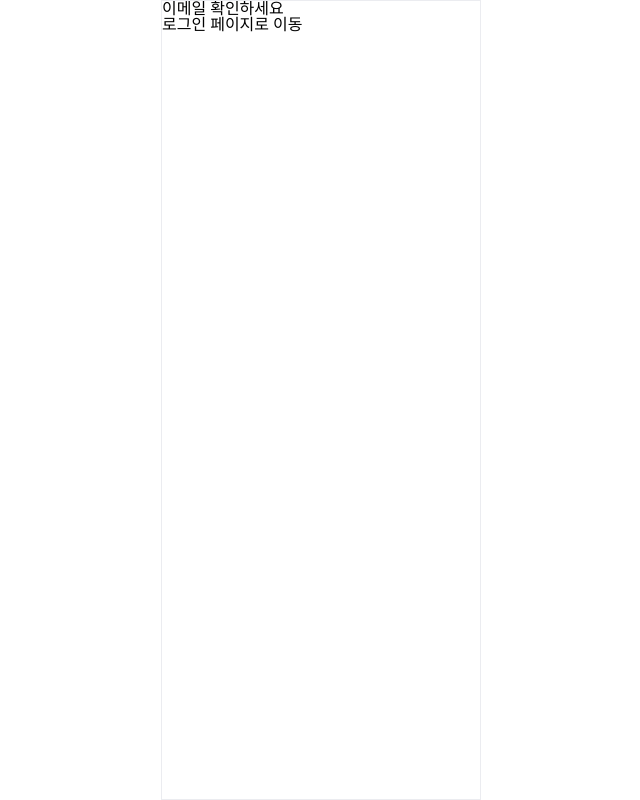
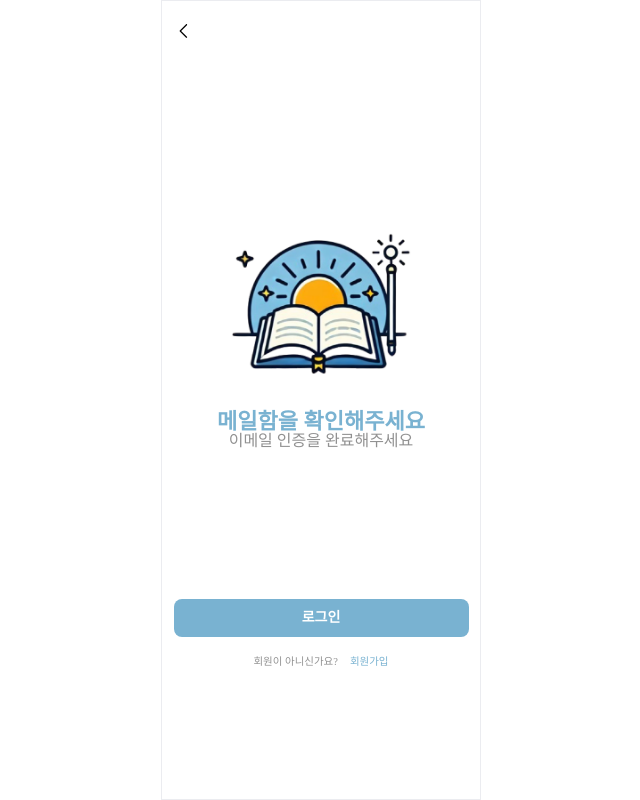
Before and after one commit to FRONTENDSCHOOL10/seven-11, a React (Vite) app: page /check-email in a window 1280 px wide. Shown: the whole page, without its empty margins (319-959 px from the left). Built offline with nearby package versions, Linux system fonts and the light colour scheme; a web font is replaced by a local one.

Commit message:
[Design] 컴포넌트, 페이지 스타일 조정

```diff
--- a/src/components/CategoryButton.jsx
+++ b/src/components/CategoryButton.jsx
@@ -15,7 +15,7 @@ function CategoryButton({ smallText, largeText }) {
 
   return (
     <button
-      className={`flex items-center justify-between w-[143px] h-[61px] rounded-lg p-2 flex-wrap my-1.5
+      className={`flex items-center justify-between w-[143px] h-[61px] rounded-lg p-2 flex-wrap my-2
         ${isSelected ? 'bg-primary' : 'bg-gray-300'}`}
       type="button"
       onClick={handleIconClick}
--- a/src/components/SmallText.jsx
+++ b/src/components/SmallText.jsx
@@ -7,8 +7,8 @@ SmallText.propTypes = {
   font: string,
 };
 
-function SmallText({ title, color, href, font }) {
-  const textStyle = `text-sm ${color} ${font}`;
+function SmallText({ title, color, href, font = 'text-sm' }) {
+  const textStyle = ` ${color} ${font}`;
 
   if (href) {
     return (
--- a/src/components/SubTitle.jsx
+++ b/src/components/SubTitle.jsx
@@ -10,21 +10,13 @@ SubTitle.propTypes = {
 
 function SubTitle({
   title,
-  font = '20px',
-  color = 'black',
+  font = 'text-[20px]',
+  color = 'text-black',
   fontFamily,
   fontWeight,
 }) {
   return (
-    <div
-      className=" font-bold  "
-      style={{
-        fontSize: font,
-        color: color,
-        fontFamily: fontFamily,
-        fontWeight: fontWeight,
-      }}
-    >
+    <div className={`font-bold ${font} ${color} ${fontFamily} ${fontWeight}`}>
       {title}
     </div>
   );
--- a/src/pages/CheckEmail.jsx
+++ b/src/pages/CheckEmail.jsx
@@ -1,10 +1,56 @@
+import { CheckButton } from '@/components';
+import LeftIcon from '@/components/LeftIcon';
+import SmallText from '@/components/SmallText';
+import SubTitle from '@/components/SubTitle';
 import { Link } from 'react-router-dom';
 
 export default function CheckEmail() {
   return (
     <>
-      <h1>이메일 확인하세요</h1>
-      <Link to={'/login'}>로그인 페이지로 이동</Link>
+      <div className="ml-3 my-5">
+        <LeftIcon />
+      </div>
+      <div className="flex flex-col items-center justify-center">
+        <svg
+          role="img"
+          aria-label="현재 위치"
+          className="svg-icon  w-[230px] h-[180px] mt-[150px] mb-[20px] "
+        >
+          <use href="/logo2.svg#image0_3724_1535" />
+        </svg>
+
+        <div className=" flex flex-col items-center justify-center mb-[20px]">
+          <SubTitle
+            title="메일함을 확인해주세요"
+            font="text-[22px]"
+            color="text-primary"
+          />
+
+          <SmallText
+            title="이메일 인증을 완료해주세요"
+            font="text-[16px]"
+            color="text-gray-300"
+          />
+        </div>
+        <div className="mt-[130px] mb-[20px]">
+          <Link className="text-primary" to={'/login'}>
+            <CheckButton
+              label="로그인"
+              textColor="text-white"
+              bgColor="bg-primary"
+              border="border-none"
+              rounded="rounded-[8px]"
+            />
+          </Link>
+        </div>
+
+        <div className="text-sm flex justify-center items-center gap-3 mb-[20px]">
+          <span className="text-gray-300">회원이 아니신가요?</span>
+          <Link className="text-primary" to={'/signup'}>
+            회원가입
+          </Link>
+        </div>
+      </div>
     </>
   );
 }
--- a/src/pages/LandingPage.jsx
+++ b/src/pages/LandingPage.jsx
@@ -17,19 +17,23 @@ export default function LandingPage() {
         <div className="mb-[30px]">
           <SubTitle
             title="작심하루"
-            font="40px"
-            color="#79B2D1"
-            fontFamily="UhBeeSe_hyun"
-            fontWeight="normal"
+            font="text-[40px]"
+            color="text-primary"
+            fontFamily="font-uhbee"
+            fontWeight="font-normal"
           />
         </div>
-        <SubTitle title="당신 곁에 작심하루" font="20px" color="#79B2D1" />
+        <SubTitle
+          title="당신 곁에 작심하루"
+          font="text-[20px]"
+          color="text-primary"
+        />
         <SmallText
           title="하루라도, 작심하루와 공부하기!"
-          font="text-[15px]"
+          font="text-[16px]"
           color="text-gray-300"
         />
-        <div className="mt-[180px]">
+        <div className="mt-[160px]">
           <Link to={'/categories'}>
             <CheckButton
               label="시작하기"
@@ -41,7 +45,7 @@ export default function LandingPage() {
           </Link>
         </div>
 
-        <div className="text-sm flex justify-center h-[45px] items-center gap-3">
+        <div className="text-sm flex justify-center h-[70px] items-center gap-3">
           <span className="text-gray-300">이미 계정이 있나요?</span>
           <Link className="text-primary" to={'/login'}>
             로그인
--- a/src/pages/SelectCategory.jsx
+++ b/src/pages/SelectCategory.jsx
@@ -7,9 +7,6 @@ import LeftIcon from '@/components/LeftIcon';
 export default function SelectCategory() {
   return (
     <>
-      <h1>카테고리 선택</h1>
-      <Link to={'/signup'}>회원가입으로 이동</Link>
-
       <div className="my-2 flex items-center px-2.5 py-1 gap-2 ">
         <LeftIcon />
         <SearchBar location="분야 (이름)로 검색" />
@@ -27,7 +24,7 @@ export default function SelectCategory() {
             }
             bgColor="bg-[#F0FBFF]"
             border="border-none"
-            font="text-xs"
+            font="text-[11px]"
             rounded="rounded-[10px]"
             height="h-[40px]"
           />
--- a/src/pages/SignUp.jsx
+++ b/src/pages/SignUp.jsx
@@ -11,7 +11,6 @@ export default function SignUp() {
   const handleSignUp = () => {};
   return (
     <>
-      <Link to={'/check-email'}>이메일 체크 페이지로 이동</Link>
       <div className=" flex flex-col items-center justify-center">
         <section className="ml-3 my-2 text-left self-start">
           <SubTitle title="안녕하세요!" />
@@ -103,7 +102,9 @@ export default function SignUp() {
         </section>
 
         <div className="mb-3">
-          <NormalButton onClick={handleSignUp} label="가입하기" />
+          <Link className="text-primary" to={'/check-email'}>
+            <NormalButton onClick={handleSignUp} label="가입하기" />
+          </Link>
         </div>
       </div>
     </>
```
